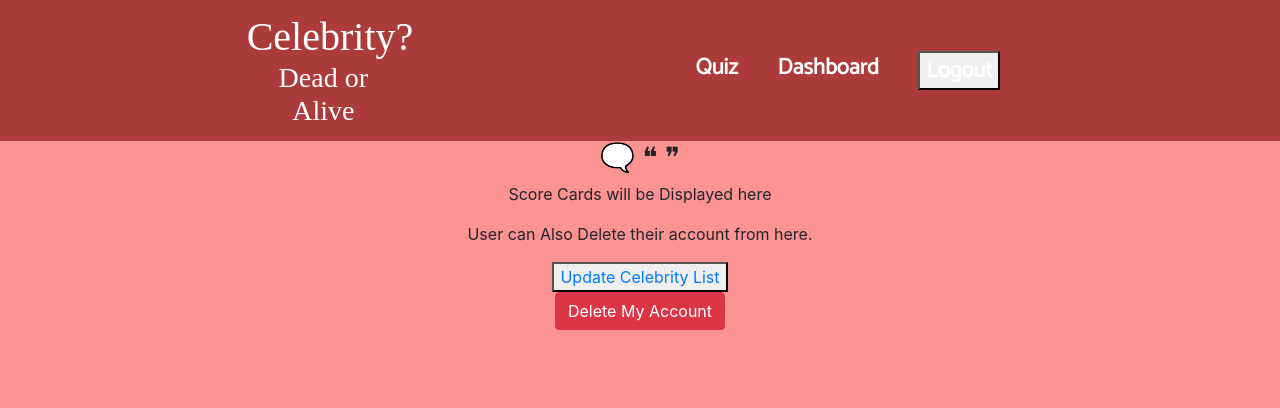
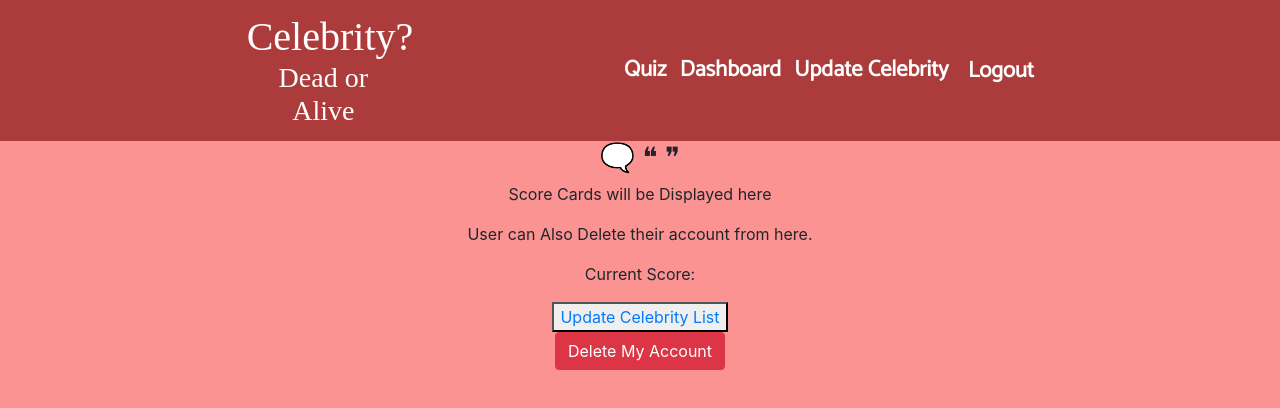
Before and after one commit to Buildweek-Dead-Celebrities/Frontend, a React (Create React App) app in the folder celeb-doa/: page /dashboard in a window 1280 px wide. Shown: the top 408 px of the page. Built offline with nearby package versions, Linux system fonts and the light colour scheme; no server answers; sample sign-in values are in the browser's storage; a web font is replaced by a local one.

Commit message:
Updated PrivateRoutes

```diff
--- a/celeb-doa/src/App.js
+++ b/celeb-doa/src/App.js
@@ -1,13 +1,19 @@
 //React Stuff
-import React, {useState} from "react";
-import { BrowserRouter as Router, Switch, Link, Route, withRouter } from "react-router-dom";
+import React, { useState } from "react";
+import {
+  BrowserRouter as Router,
+  Switch,
+  Link,
+  Route,
+  withRouter
+} from "react-router-dom";
 import Login from "./components/Login";
-import SignUp from './components/SignUp';
-import Nav from './components/Nav';
-import Quiz from './components/Quiz';
-import Time from './components/Time';
-import PrivateLoginRoute from './components/PrivateLoginRoute';
-import Dashboard from './components/Dashboard';
+import SignUp from "./components/SignUp";
+import Nav from "./components/Nav";
+import Quiz from "./components/Quiz";
+import Time from "./components/Time";
+import PrivateLoginRoute from "./components/PrivateLoginRoute";
+import Dashboard from "./components/Dashboard";
 import UpdateCelebrityList from "./components/UpdateCelebrityList";
 
 import "./App.css";
@@ -15,27 +21,40 @@ import "./App.css";
 import CelebrityList from "./components/CelebrityList";
 
 function App() {
-
   const [count, setCount] = useState(50);
-
 
   return (
     <Router>
       <div className="App">
-
         <Nav />
-        <div className='pink'>
-
-        <Route exact path='/quiz' render={() => <Time  count={setCount} countDown={count} />} />
-        <Route exact path='/quiz' render={() => <Quiz count={count} setCount={setCount}/>} /> {/* The Home page of the app */}
+        <div className="pink">
+          <Route
+            exact
+            path="/quiz"
+            render={() => <Time count={setCount} countDown={count} />}
+          />
+          <Route
+            exact
+            path="/quiz"
+            render={() => <Quiz count={count} setCount={setCount} />}
+          />{" "}
+          {/* The Home page of the app */}
         </div>
-        <Route exact path="/sign-up" component={SignUp} />{/* The Login page of the App */}
-        <Route exact path="/login" render={props =>{ return <Login {...props} />}} />
-        <PrivateLoginRoute exact path='/dashboard' component={Dashboard}/>
-        {/* Will need to make the CelebrityList path a protected route */}
-        <Route path="/celebrity-list" component={CelebrityList} />
-        <Route path="/update-celebrity/:id" component={UpdateCelebrityList}/>
-
+        <Route exact path="/sign-up" component={SignUp} />
+        {/* The Login page of the App */}
+        <Route
+          exact
+          path="/login"
+          render={props => {
+            return <Login {...props} />;
+          }}
+        />
+        <PrivateLoginRoute exact path="/dashboard" component={Dashboard} />
+        <PrivateLoginRoute path="/celebrity-list" component={CelebrityList} />
+        <PrivateLoginRoute
+          path="/update-celebrity/:id"
+          component={UpdateCelebrityList}
+        />
       </div>
     </Router>
   );
--- a/celeb-doa/src/components/Dashboard.js
+++ b/celeb-doa/src/components/Dashboard.js
@@ -47,7 +47,7 @@ const Dashboard = (props) => {
             <h3>🗨 ❝ {localStorage.getItem('message')} ❞ </h3>
             <p> Score Cards will be Displayed here</p>
             <p> User can Also Delete their account from here.</p>
-            <p>{score}</p>
+            <p>Current Score: {score}</p>
             <button> <Link to='/celebrity-list'>Update Celebrity List</Link> </button><br/>
 
             <Button color="danger" onClick={toggle}>Delete My Account</Button>
--- a/celeb-doa/src/components/Nav.js
+++ b/celeb-doa/src/components/Nav.js
@@ -19,8 +19,8 @@ const Nav = (props) =>{
     `
     const LinkDiv =styled.div`
         display: flex;
-        width: 48%;
-        justify-content: space-evenly;
+        width: 52%;
+        justify-content: space-between;
     `
 
     const Center = styled.div`
@@ -29,6 +29,12 @@ const Nav = (props) =>{
         display: flex;
         justify-content: space-between;
         align-items: center;
+    `
+    const LogoutButton = styled.button`
+      border: 0;
+      background: none;
+      ${LinkDiv}:hover & {
+        fill: rebeccapurple;
     `
 
 
@@ -53,7 +59,8 @@ const Nav = (props) =>{
       <LinkDiv>
         <NavLink className='link' to='/quiz'>Quiz</NavLink>
         <NavLink className='link' to='/dashboard'>Dashboard</NavLink>
-        <button className='link' onClick={()=> logout()}>Logout</button>{/* If user is signed in, a Logout Button will appear to Logout. Button was the only thing I could get to work? idk -b*/}
+        <NavLink className='link' to='/celebrity-list'>Update Celebrity</NavLink>
+        <LogoutButton className='link' onClick={()=> logout()}>Logout</LogoutButton>{/* If user is signed in, a Logout Button will appear to Logout. Button was the only thing I could get to work? idk -b*/}
       </LinkDiv>
     </Center>
   </NavDiv>
```
